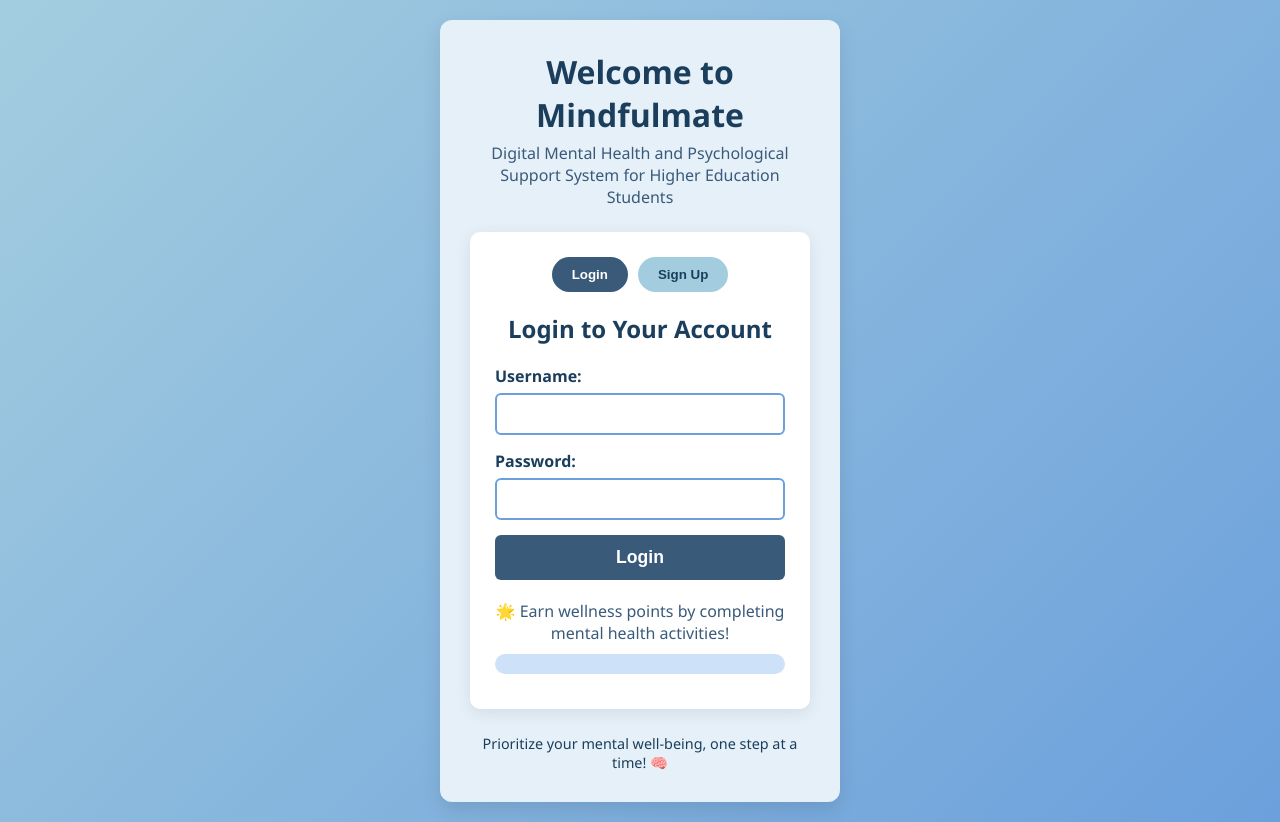
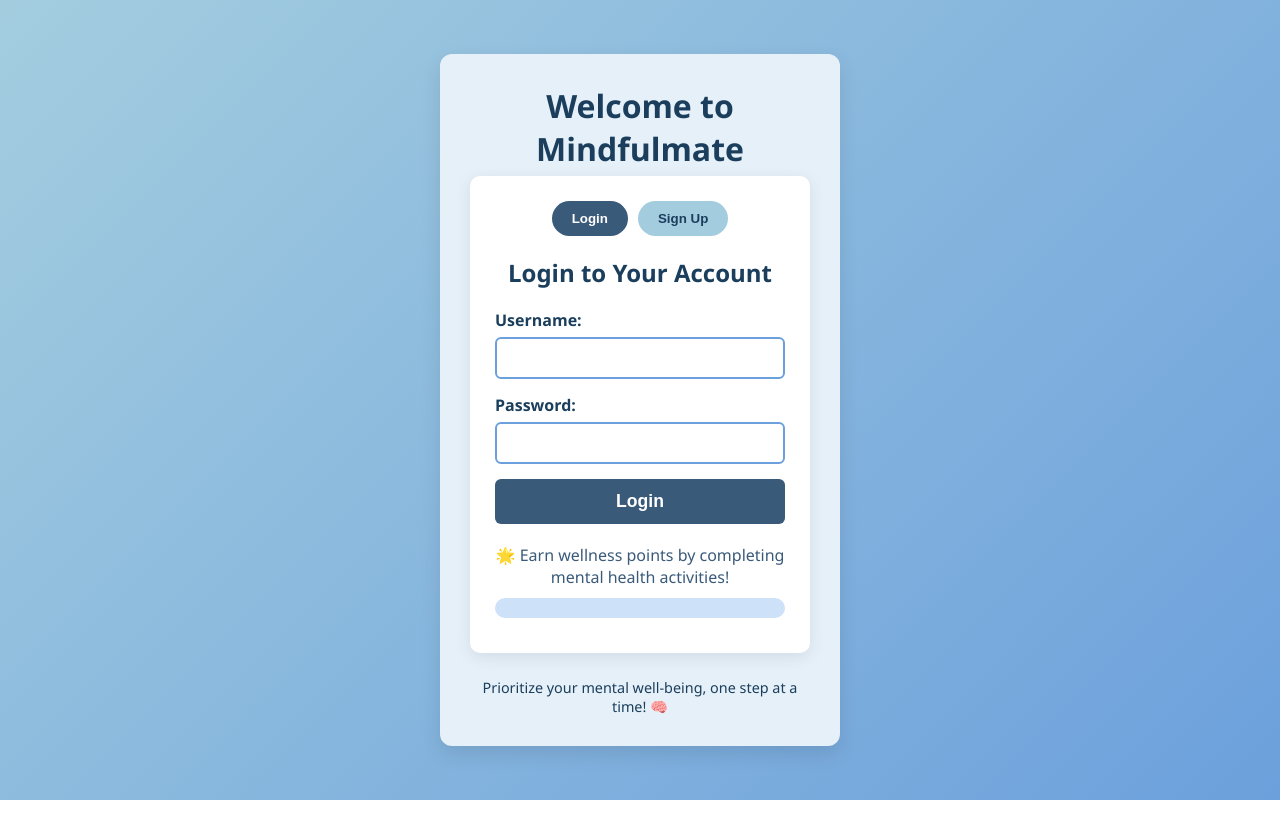
Before and after one commit to Srk-Lyrical/mindfullmate, a plain HTML site: page index.html in a window 1280 px wide. After the commit the page ends 800 px from the top, so only its background shows below. Drawn offline with Linux system fonts and the light colour scheme.

Commit message:
Update index.html

```diff
--- a/index.html
+++ b/index.html
@@ -10,7 +10,6 @@
     <div class="container">
         <header>
             <h1>Welcome to Mindfulmate</h1>
-            <p>Digital Mental Health and Psychological Support System for Higher Education Students</p>
         </header>
         <main>
             <div class="login-card">
```
